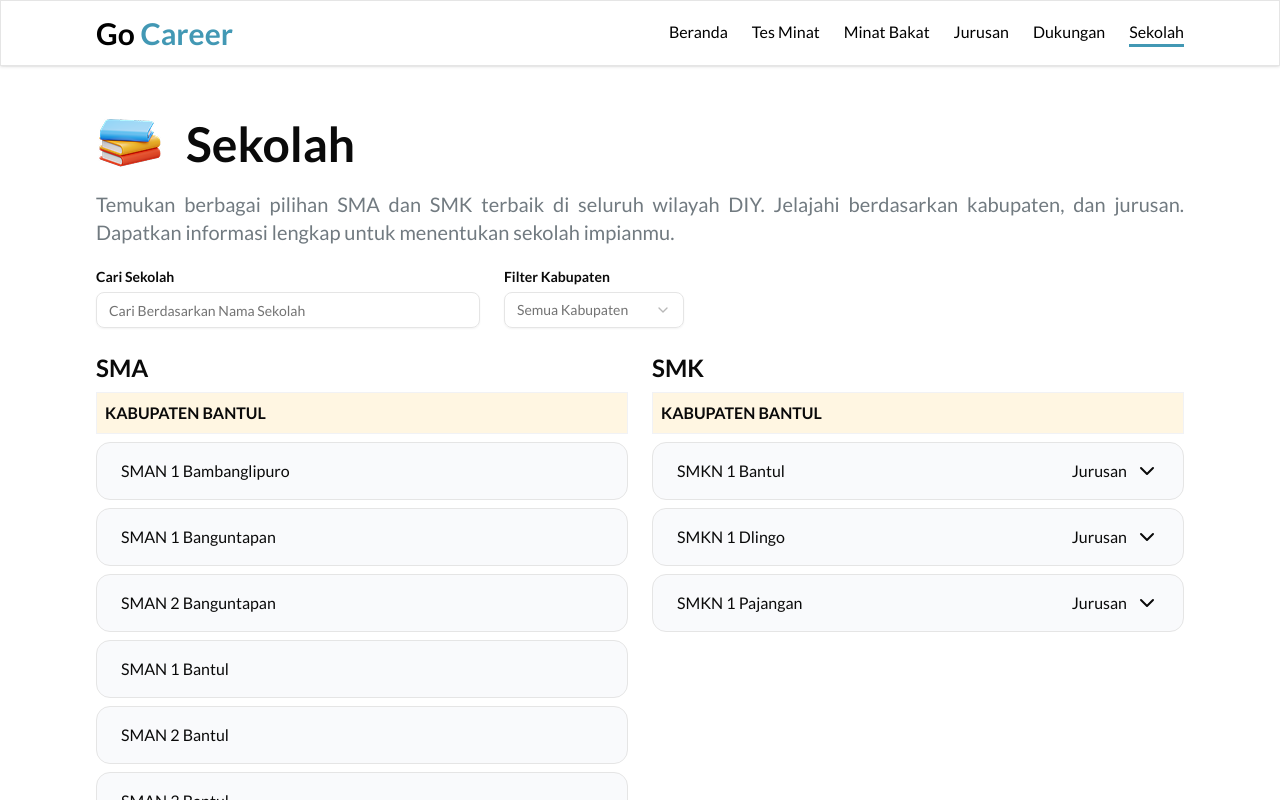
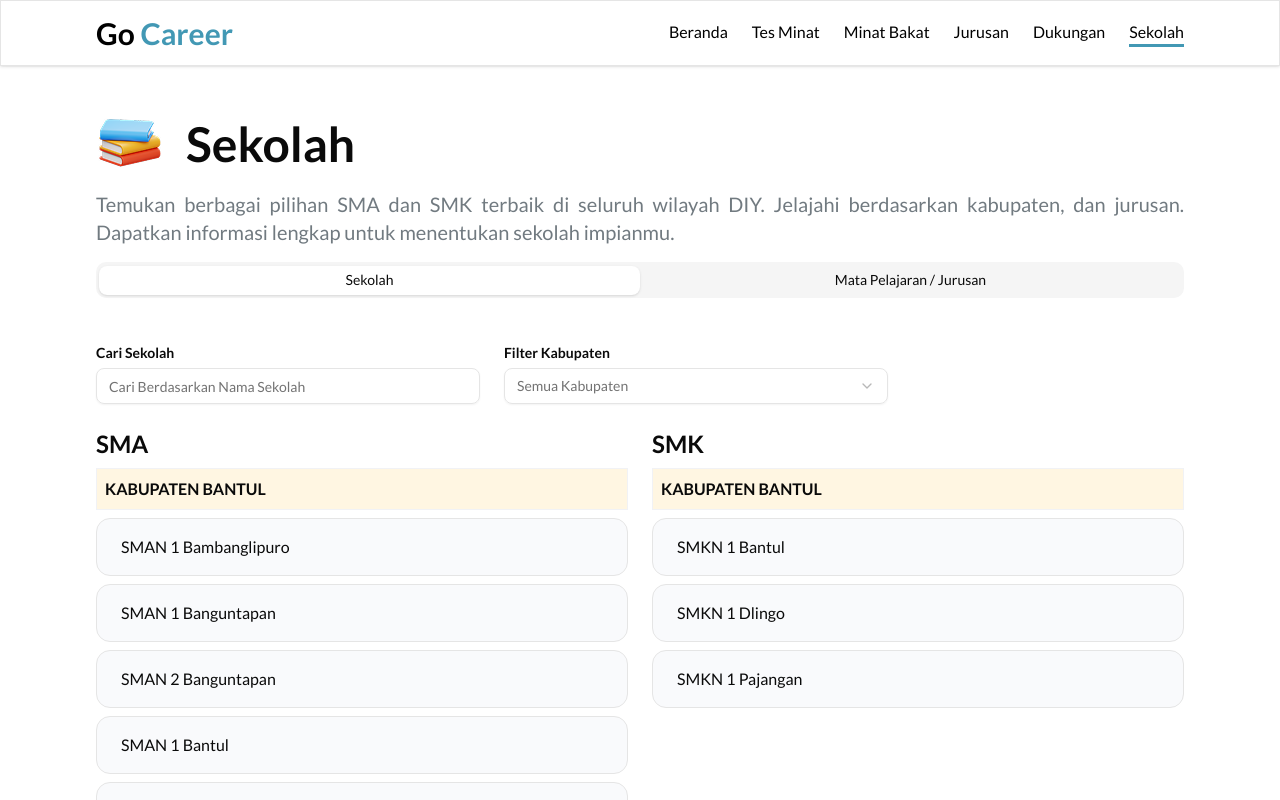
Before and after one commit to DanielRickyA/gocareer_frontend, a React (Vite) app: page /sekolah in a window 1280 px wide. Shown: the top 800 px of the page. Built offline with nearby package versions, Linux system fonts and the light colour scheme.

Commit message:
Perubahan pada Sekolah Memisah Mapel & jurusna dengan Sekolah

```diff
--- a/src/components/LazyYoutube.tsx
+++ b/src/components/LazyYoutube.tsx
@@ -18,13 +18,13 @@ function LazyYoutube({ url, title }: LazyYoutubeProps) {
     <Dialog open={open} onOpenChange={setOpen}>
       <DialogTrigger asChild>
         <div
-          className="relative w-full pb-[56.25%] h-0 bg-black cursor-pointer"
+          className="relative w-full pb-[56.25%] h-0 bg-black cursor-pointer rounded-lg"
           title={title}
         >
           <img
             src={thumbnail}
             alt={title}
-            className="absolute top-0 left-0 w-full h-full object-cover"
+            className="absolute top-0 left-0 w-full h-full object-cover rounded-lg"
           />
           <div className="absolute inset-0 flex items-center justify-center">
             <div className="bg-[#FF0033] text-white text-2xl px-6 py-2 rounded-xl shadow-lg">
--- a/src/page/Sekolah.tsx
+++ b/src/page/Sekolah.tsx
@@ -10,7 +10,7 @@ import {
 } from "@/components/ui/select";
 import { Tabs, TabsList, TabsTrigger } from "@/components/ui/tabs";
 import useIsMobile from "@/hooks/useIsMobile";
-import { ChevronDown } from "lucide-react";
+// import { ChevronDown } from "lucide-react";
 import { useState } from "react";
 
 const sekolahList = [
@@ -115,18 +115,63 @@ const sekolahList = [
   },
 ];
 
+const mapelList = [
+  {
+    mapel: [
+      "Pendidikan Agama",
+      "Seni dan Budaya",
+      "Antropologi",
+      "Pendidikan Pancasila",
+      "Biologi",
+      "Bahasa Arab",
+      "Bahasa Indonesia",
+      "Kimia",
+      "Bahasa Jerman",
+      "Matematika",
+      "Fisika",
+      "Prakarya dan Kewirausahaan",
+      "Bahasa Inggris",
+      "Sosiologi",
+      "Informatika",
+      "PJOK",
+      "Ekonomi",
+      "Mandarin",
+      "Sejarah",
+      "Geografi",
+    ],
+    jurusan: [
+      "Teknik Komputer dan Jaringan",
+      "Teknik Fabrikasi Logam dan Manufaktur",
+      "Teknik Reyakaya Perangkat Lunak",
+      "Teknik Instalasi Tenaga Listrik",
+      "Teknik Lektronika Industri",
+      "Teknik Grafika",
+      "Teknik Mekatronika",
+      "Teknik dan Bisnis Sepeda Motor",
+      "Brodcasting dan Film",
+      "Teknik Otomotif Kendaraan Ringan",
+      "Teknik Otomotif",
+      "Perhotelan",
+      "Teknik Pemesinan",
+      "Teknik Elektronika",
+      "Akuntansi dan Keunangan",
+    ],
+  },
+];
+
 function Sekolah() {
-  const [openSmk, setOpenSmk] = useState<string[]>([]);
+  // const [openSmk, setOpenSmk] = useState<string[]>([]);
   const [tab, setTab] = useState<string>("sma");
+  const [tabMain, setTabMain] = useState<string>("sekolah");
   const isMobile = useIsMobile();
 
-  const toggleSmk = (namaSmk: string) => {
-    setOpenSmk((prev) =>
-      prev.includes(namaSmk)
-        ? prev.filter((nama) => nama !== namaSmk)
-        : [...prev, namaSmk]
-    );
-  };
+  // const toggleSmk = (namaSmk: string) => {
+  //   setOpenSmk((prev) =>
+  //     prev.includes(namaSmk)
+  //       ? prev.filter((nama) => nama !== namaSmk)
+  //       : [...prev, namaSmk]
+  //   );
+  // };
   return (
     <div className="relative">
       <div className="container mx-auto max-w-6xl px-4 md:px-8 py-12 min-h-[85dvh]">
@@ -139,8 +184,29 @@ function Sekolah() {
           Jelajahi berdasarkan kabupaten, dan jurusan. Dapatkan informasi
           lengkap untuk menentukan sekolah impianmu.
         </p>
-        <div className="flex justify-start items-center mt-6 gap-6">
-          <div className="grid w-full max-w-sm items-center gap-2">
+        <Tabs defaultValue="sma" className="w-full mt-4 mb-12">
+          <TabsList className="w-full">
+            <TabsTrigger
+              value="sma"
+              className="w-full"
+              onClick={() => setTabMain("sekolah")}
+            >
+              Sekolah
+            </TabsTrigger>
+            <TabsTrigger
+              value="smk"
+              className="w-full"
+              onClick={() => setTabMain("mapel")}
+            >
+              Mata Pelajaran / Jurusan
+            </TabsTrigger>
+          </TabsList>
+        </Tabs>
+        {tabMain == "sekolah" ? (
+          <>
+            <div className="flex justify-between items-end mt-6 ">
+              <div className="flex flex-col md:flex-row gap-6 w-full">
+                <div className="grid w-full md:max-w-sm items-center gap-2">
                   <Label htmlFor="email" className="font-semibold">
                     Cari Sekolah
                   </Label>
@@ -150,10 +216,10 @@ function Sekolah() {
                     placeholder={`Cari Berdasarkan Nama Sekolah `}
                   />
                 </div>
-          <div className="grid w-full max-w-md items-center gap-2">
+                <div className="grid w-full md:max-w-sm items-center gap-2">
                   <Label className="font-semibold">Filter Kabupaten</Label>
                   <Select>
-              <SelectTrigger className="w-[180px]">
+                    <SelectTrigger className="w-full">
                       <SelectValue placeholder="Semua Kabupaten" />
                     </SelectTrigger>
                     <SelectContent>
@@ -161,11 +227,15 @@ function Sekolah() {
                       <SelectItem value="gunungKidul">Gunung Kidul</SelectItem>
                       <SelectItem value="kulonProgo">Kulon Progo</SelectItem>
                       <SelectItem value="sleman">Sleman</SelectItem>
-                <SelectItem value="yogyakarta">Kota Yogyakarta</SelectItem>
+                      <SelectItem value="yogyakarta">
+                        Kota Yogyakarta
+                      </SelectItem>
                     </SelectContent>
                   </Select>
                 </div>
               </div>
+            </div>
+
             {isMobile ? (
               <>
                 <Tabs defaultValue="sma" className="w-full mt-4">
@@ -207,33 +277,35 @@ function Sekolah() {
                                 </Card>
                               ))
                             : item?.smk?.map((smk) => {
-                            const isOpen = openSmk.includes(smk.nama);
+                                // const isOpen = openSmk.includes(smk.nama);
                                 return (
                                   <Card
                                     className="bg-[#F9FAFC] flex flex-col h-full shadow-none border-[0.3px] w-full z-20 py-2 my-2 cursor-pointer"
-                                onClick={() => toggleSmk(smk.nama)}
+                                    // onClick={() => toggleSmk(smk.nama)}
                                   >
                                     <CardContent className="flex flex-col h-full">
                                       <div className="flex justify-between items-center gap-4">
                                         <p className=" my-2">{smk.nama}</p>
-                                    <div className="flex items-center gap-2">
+                                        {/* <div className="flex items-center gap-2">
                                           <p>Jurusan</p>
                                           <ChevronDown
                                             className={`${
                                               isOpen && "rotate-180"
                                             } transition-all duration-500 ease-in-out`}
                                           />
+                                        </div> */}
                                       </div>
-                                  </div>
-                                  {openSmk.includes(smk.nama) && (
+                                      {/* {openSmk.includes(smk.nama) && (
                                         <div>
                                           <ul className="list-disc ps-4">
-                                        {smk.jurusan.map((jurusan, index) => (
+                                            {smk.jurusan.map(
+                                              (jurusan, index) => (
                                                 <li key={index}>{jurusan}</li>
-                                        ))}
+                                              )
+                                            )}
                                           </ul>
                                         </div>
-                                  )}
+                                      )} */}
                                     </CardContent>
                                   </Card>
                                 );
@@ -276,25 +348,25 @@ function Sekolah() {
                         </div>
                         <div className="mt-2">
                           {item?.smk?.map((smk) => {
-                        const isOpen = openSmk.includes(smk.nama);
+                            // const isOpen = openSmk.includes(smk.nama);
                             return (
                               <Card
-                            className="bg-[#F9FAFC] flex flex-col h-full shadow-none border-[0.3px] w-full z-20 py-2 my-2 cursor-pointer"
-                            onClick={() => toggleSmk(smk.nama)}
+                                className="bg-[#F9FAFC] flex flex-col h-full shadow-none border-[0.3px] w-full z-20 py-2 my-2 "
+                                // onClick={() => toggleSmk(smk.nama)}
                               >
                                 <CardContent className="flex flex-col h-full">
-                              <div className="flex justify-between items-center gap-4">
+                                  {/* <div className="flex justify-between items-center gap-4"> */}
                                   <p className=" my-2">{smk.nama}</p>
-                                <div className="flex items-center gap-2">
+                                  {/* <div className="flex items-center gap-2">
                                       <p>Jurusan</p>
                                       <ChevronDown
                                         className={`${
                                           isOpen && "rotate-180"
                                         } transition-all duration-500 ease-in-out`}
                                       />
-                                </div>
-                              </div>
-                              {openSmk.includes(smk.nama) && (
+                                    </div> */}
+                                  {/* </div> */}
+                                  {/* {openSmk.includes(smk.nama) && (
                                     <div>
                                       <ul className="list-disc ps-4">
                                         {smk.jurusan.map((jurusan, index) => (
@@ -302,7 +374,7 @@ function Sekolah() {
                                         ))}
                                       </ul>
                                     </div>
-                              )}
+                                  )} */}
                                 </CardContent>
                               </Card>
                             );
@@ -314,6 +386,43 @@ function Sekolah() {
                 </div>
               </>
             )}
+          </>
+        ) : (
+          <>
+            <div className="flex flex-col lg:flex-row justify-between gap-6">
+              <>
+                <div className="flex-1">
+                  <h1 className="text-2xl font-semibold">SMA</h1>
+                  <div className="flex flex-wrap gap-2 mt-2">
+                    {mapelList[0]?.mapel?.map((smk) => (
+                      <div>
+                        <Card className="bg-[#F9FAFC] flex flex-col shadow-none border-[0.3px] z-20 py-4">
+                          <CardContent className="">
+                            <p className="text-sm">{smk}</p>
+                          </CardContent>
+                        </Card>
+                      </div>
+                    ))}
+                  </div>
+                </div>
+                <div className="flex-1">
+                  <h1 className="text-2xl font-semibold">SMK</h1>
+                  <div className="flex flex-wrap gap-2 mt-2">
+                    {mapelList[0]?.jurusan?.map((smk) => (
+                      <div>
+                        <Card className="bg-[#F9FAFC] flex flex-col shadow-none border-[0.3px] z-20 py-4 px-0">
+                          <CardContent className="px-4">
+                            <p className="text-sm">{smk}</p>
+                          </CardContent>
+                        </Card>
+                      </div>
+                    ))}
+                  </div>
+                </div>
+              </>
+            </div>
+          </>
+        )}
       </div>
     </div>
   );
--- a/src/page/jurusan/Jurusan.tsx
+++ b/src/page/jurusan/Jurusan.tsx
@@ -14,7 +14,7 @@ function Jurusan() {
           menentukan arah pendidikanmu. Jika kamu ingin melihat jurusan SMA atau
           SMK, silakan pilih kartu di bawah ini sesuai dengan keinginanmu.
         </p>
-        <div className="flex justify-between items-center max-w-3xl w-full mx-auto mt-20">
+        <div className="flex flex-col md:flex-row justify-between items-center max-w-3xl w-full mx-auto mt-20 gap-10">
           <Link to={"/jurusan/sma"}>
             <Card className="p-10 animate-bounce-smooth cursor-pointer aspect-square bg-[#F9FAFC]  shadow-none border-[0.3px]">
               <CardContent>
--- a/src/page/jurusan/JurusanList.tsx
+++ b/src/page/jurusan/JurusanList.tsx
@@ -464,11 +464,11 @@ function JurusanList() {
             {smaList.map((jurusan) => (
               <li>
                 <div className="">
-                  <p className="font-semibold text-left text-xl">
+                  <p className="font-semibold text-left text-xl mb-2">
                     {jurusan.subject}
                   </p>
 
-                  <div className="grid grid-cols-1 lg:grid-cols-2 gap-6">
+                  <div className="grid grid-cols-1 md:grid-cols-2 gap-6">
                     {jurusan.videos.map((item) => (
                       <div key={item.title} className="mb-4">
                         <div className=" relative w-full pb-[56.25%] h-0">
```
Lines whose indentation alone changed are shown as unchanged.
